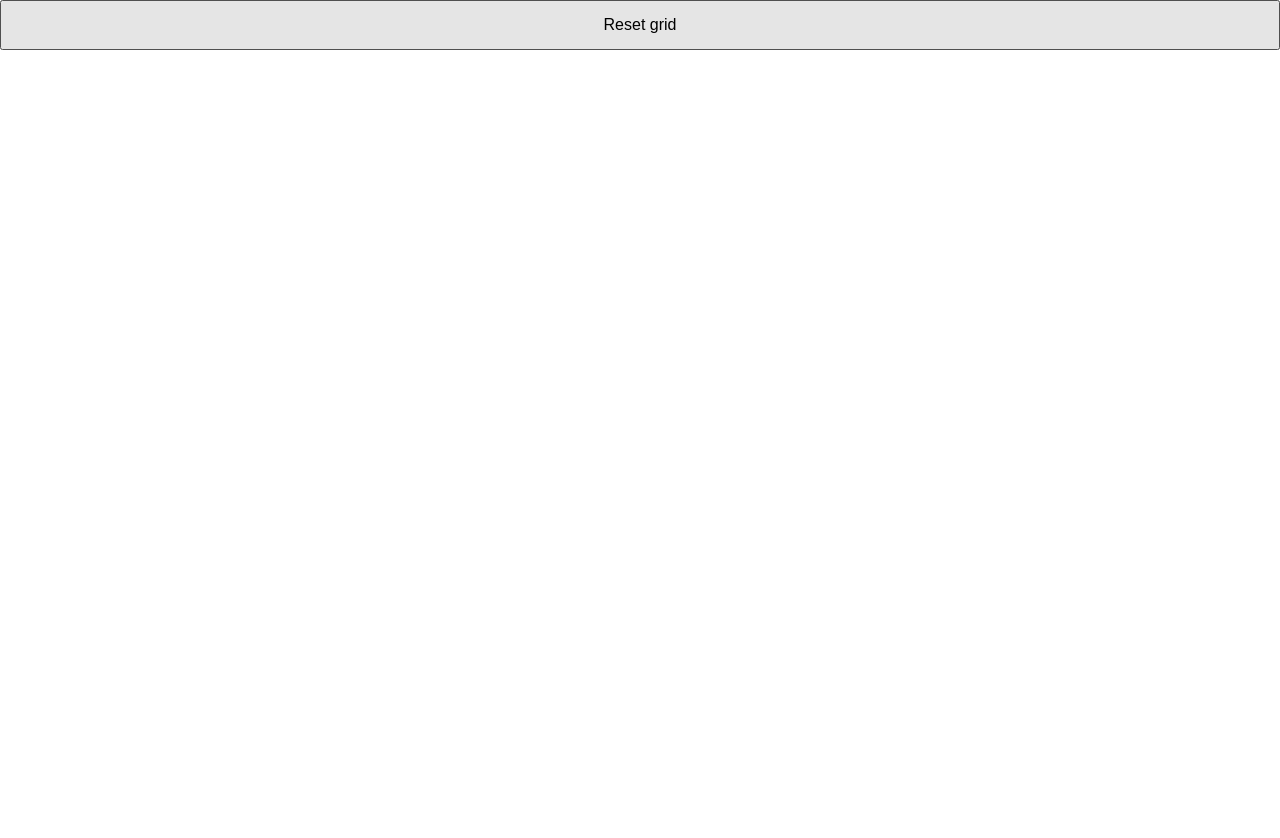
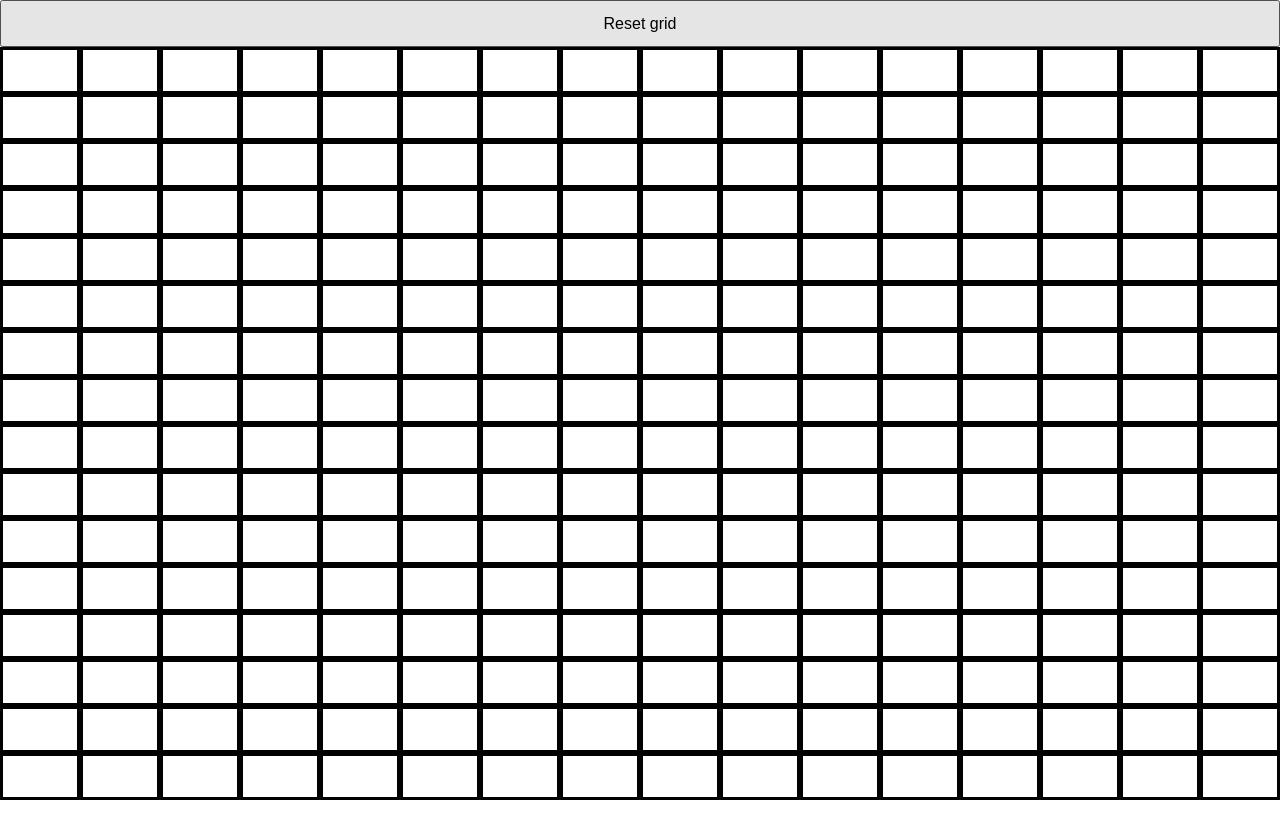
Before and after one commit to kstencell/pixel-sketch, a plain HTML site: page index.html in a window 1280 px wide. After the commit the page ends 800 px from the top, so only its background shows below. Drawn offline with Linux system fonts and the light colour scheme.

Commit message:
fixed the reset button and screen sizing issues

```diff
--- a/index.html
+++ b/index.html
@@ -8,8 +8,10 @@
     <title>Document</title>
 </head>
 <body>
-    <button id="reset-btn">Reset grid</button>
-    <div id='grid'></div>
+    <div id="flex-box-full-screen">
+        <button id="reset-btn">Reset grid</button>
+        <div id='grid'></div>
+    </div>
 
 
     <script src="script.js"></script>
--- a/script.js
+++ b/script.js
@@ -26,8 +26,8 @@
         });
     });
 
-    grid.style['grid-template-rows'] = `repeat(${rows}, calc(100vw/${rows}))`;
-    grid.style['grid-template-columns'] = `repeat(${columns}, calc(100vw/${columns}))`;
+    grid.style['grid-template-columns'] = `repeat(${columns}, calc(100% / ${columns}))`;
+    grid.style['grid-template-rows'] = `repeat(${rows}, calc(100% / ${rows}))`;
 }
 
 createGrid();
--- a/style.css
+++ b/style.css
@@ -1,28 +1,21 @@
 
 html {
     margin: 0px;
-    height: 100%;
-    width: 100%;
+    height: 100vh;
+    width: 100vw;
 }
 
 body {
     margin: 0px;
-    min-height: 100%;
-    width: 100%;
+    min-height: 100vh;
+    width: 100vw;
 }
 
-#grid {
-    display: grid;
+#flex-box-full-screen {
+    display: flex;
+    flex-direction: column;
     height: 100vh;
     width: 100vw;
-    grid-template-columns: repeat(16, calc(100vw/16));
-    grid-template-rows: repeat(16, calc(100vh/16));
-}
-
-.grid-tile {
-    background-color: white;
-    height: auto;
-    width: auto;
 }
 
 #reset-btn {
@@ -30,3 +23,18 @@
     width: 100%;
     font-size: 16px;
 }
+
+#grid {
+    display: grid;
+    height: 100%;
+    width: 100%;
+    grid-template-columns: repeat(16, calc(100% / 16));
+    grid-template-rows: repeat(16, calc(100% / 16));
+}
+
+.grid-tile {
+    background-color: white;
+    height: auto;
+    width: auto;
+    border: solid;
+}
```
